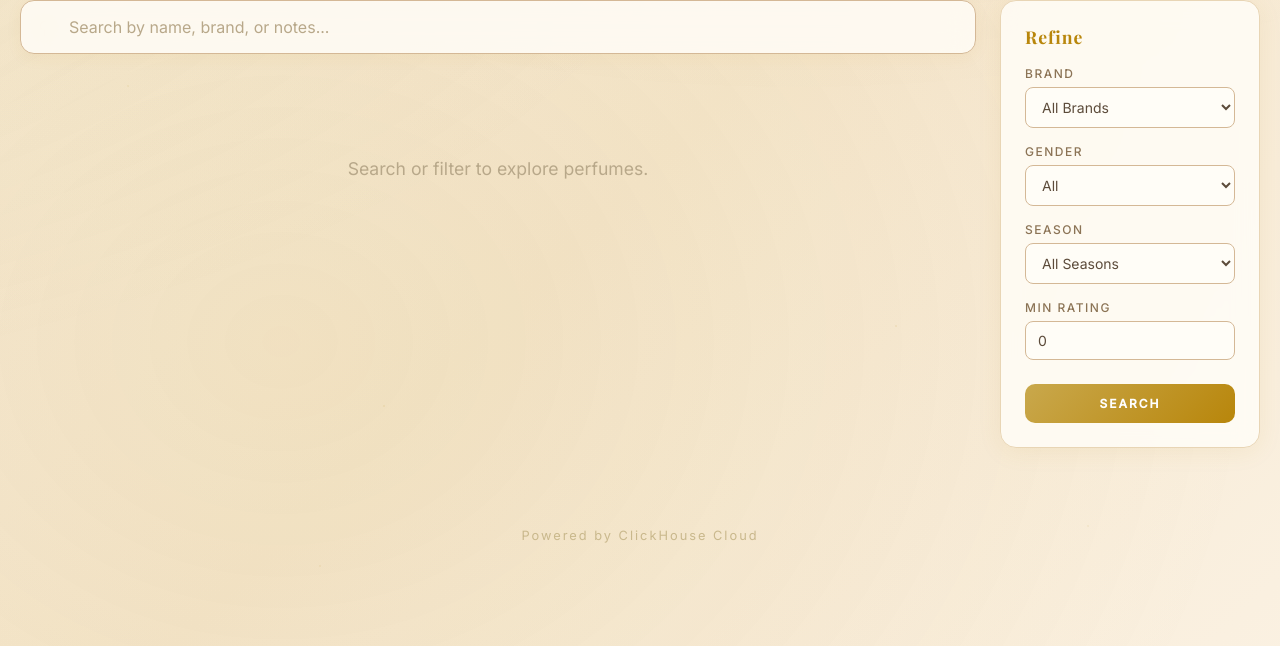
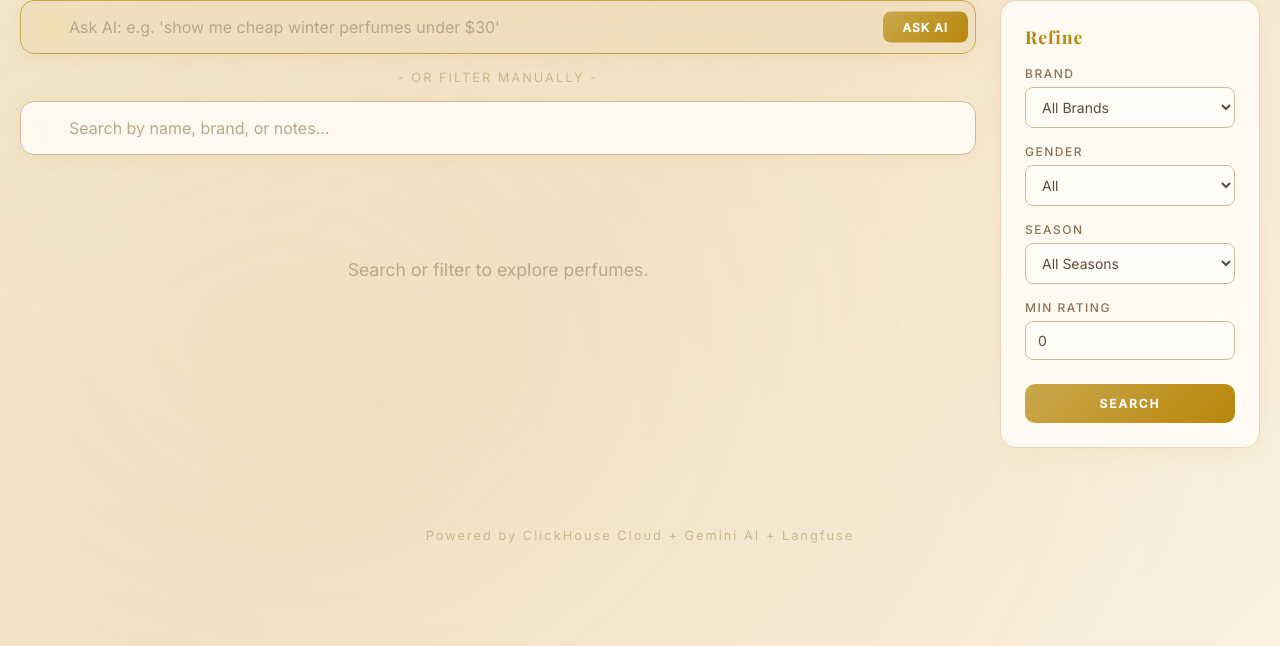
Before and after one commit to spoorthyvv/perfume-explorer, a FastAPI app: page / in a window 1280 px wide. Shown: the part 154-800 px from the top of the page. Run offline with FastAPI, Linux system fonts and the light colour scheme.

Commit message:
Update index.html

```diff
--- a/templates/index.html
+++ b/templates/index.html
@@ -192,6 +192,86 @@
             color: #C9A84C;
         }
 
+        .ai-search-form { margin-bottom: 16px; }
+        .ai-search-wrap {
+            position: relative;
+            max-width: 100%;
+        }
+        .ai-search-wrap input {
+            width: 100%;
+            padding: 16px 90px 16px 48px;
+            border-radius: 14px;
+            border: 1px solid #C9A84C;
+            background: rgba(201,168,76,0.08);
+            backdrop-filter: blur(12px);
+            color: #3B2F2F;
+            font-size: 16px;
+            font-family: 'Inter', sans-serif;
+            box-shadow: 0 4px 16px rgba(184,134,11,0.08);
+            transition: border-color 0.2s, box-shadow 0.2s;
+        }
+        .ai-search-wrap input:focus {
+            outline: none;
+            border-color: #B8860B;
+            box-shadow: 0 4px 24px rgba(184,134,11,0.15);
+        }
+        .ai-search-wrap input::placeholder { color: #B8A88A; }
+        .ai-search-icon {
+            position: absolute;
+            left: 18px;
+            top: 50%;
+            transform: translateY(-50%);
+            font-size: 18px;
+            color: #C9A84C;
+        }
+        .ai-search-btn {
+            position: absolute;
+            right: 8px;
+            top: 50%;
+            transform: translateY(-50%);
+            padding: 8px 20px;
+            border-radius: 8px;
+            border: none;
+            background: linear-gradient(135deg, #C9A84C, #B8860B);
+            color: #FFF;
+            font-weight: 600;
+            cursor: pointer;
+            font-size: 12px;
+            letter-spacing: 1px;
+            font-family: 'Inter', sans-serif;
+            transition: transform 0.15s, box-shadow 0.15s;
+        }
+        .ai-search-btn:hover {
+            transform: translateY(-50%) translateY(-1px);
+            box-shadow: 0 4px 12px rgba(184,134,11,0.3);
+        }
+        .ai-sql-box {
+            background: rgba(201,168,76,0.08);
+            border: 1px solid #D4B896;
+            border-radius: 10px;
+            padding: 12px 16px;
+            margin-bottom: 20px;
+            font-size: 0.8em;
+            color: #5C4B3A;
+        }
+        .ai-sql-box strong { color: #B8860B; }
+        .ai-sql-box code {
+            display: block;
+            margin-top: 6px;
+            white-space: pre-wrap;
+            font-family: monospace;
+            color: #3B2F2F;
+            line-height: 1.5;
+        }
+        .or-divider {
+            text-align: center;
+            color: #C9B88C;
+            font-size: 0.8em;
+            letter-spacing: 2px;
+            text-transform: uppercase;
+            margin-bottom: 16px;
+        }
+
         .stats { display: flex; gap: 16px; margin-bottom: 24px; }
         .stat {
             flex: 1;
@@ -297,6 +377,29 @@
 
         <div class="content-area">
 
+            <!-- AI Search -->
+            </form>
+            <form action="/ask" method="get" class="ai-search-form">
+                <div class="ai-search-wrap">
+                    <span class="ai-search-icon">&#10024;</span>
+                    <input type="text" name="question"
+                           placeholder="Ask AI: e.g. 'show me cheap winter perfumes under $30'"
+                           value="{{ ai_query }}">
+                    <button type="submit" class="ai-search-btn">ASK AI</button>
+                </div>
+            </form>
+
+            {% if ai_sql %}
+            <div class="ai-sql-box">
+                <strong>Generated SQL:</strong>
+                <code>{{ ai_sql }}</code>
+            </div>
+            {% endif %}
+
+            <div class="or-divider">- or filter manually -</div>
+
+            <!-- Regular Search -->
+            <form action="/search" method="get">
             <div class="search-container">
                 <div class="search-wrap">
                     <span class="search-icon">&#9906;</span>
@@ -395,7 +498,7 @@
     </div>
     </form>
 
-    <div class="powered">Powered by ClickHouse Cloud</div>
+    <div class="powered">Powered by ClickHouse Cloud + Gemini AI + Langfuse</div>
 
 </body>
 </html>
```
